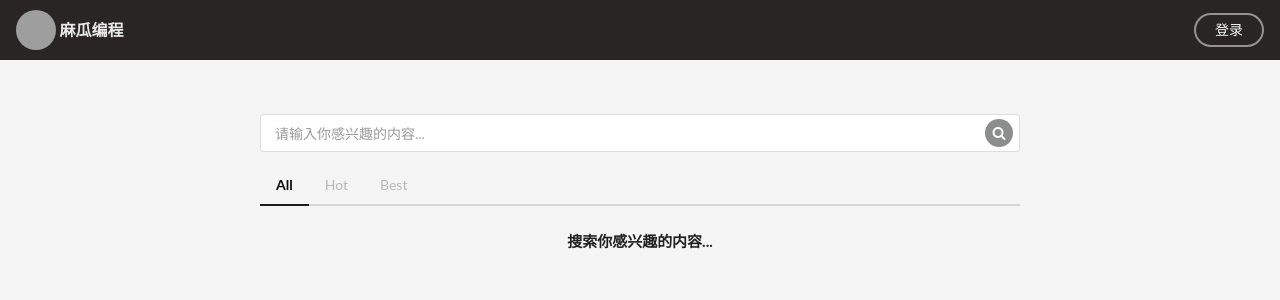
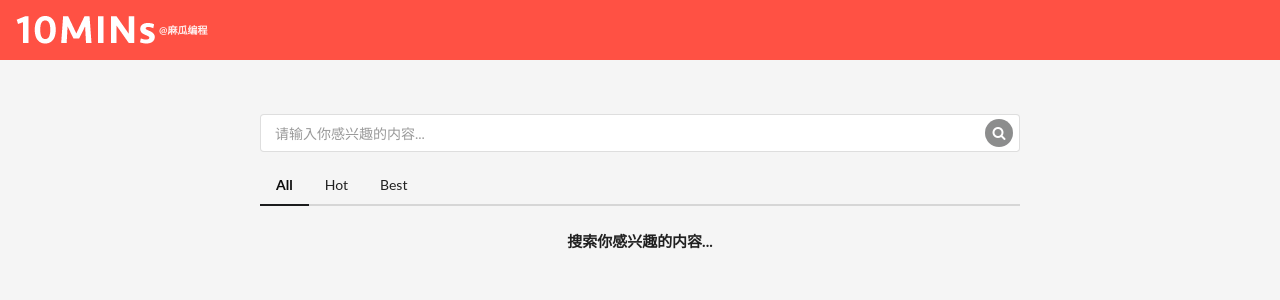
Before and after one commit to tzx119wade/tenmins, a Django app: page /search/ in a window 1280 px wide. Shown: the top 300 px of the page. Run offline with Django 3.2, Linux system fonts and the light colour scheme; grey boxes are pictures that could not be loaded.

Commit message:
update_search_1.03

```diff
--- a/firstapp/static/css/list_custom.css
+++ b/firstapp/static/css/list_custom.css
@@ -2,8 +2,8 @@ body {
     background-color: rgb(245, 245, 245);
     font-family: 'Raleway', sans-serif;
 }
-.ui.inverted.top.fixed.menu.borderless.red.menu {
-    background-color: #ff5144;
+.ui.inverted.top.fixed.menu.borderless.menu {
+    background-color:#ff5144;
 }
 
 
--- a/firstapp/templates/detail.html
+++ b/firstapp/templates/detail.html
@@ -20,7 +20,7 @@
 
     </head>
     <body>
-        <div class="ui inverted top fixed menu borderless red menu">
+        <div class="ui inverted top fixed menu borderless menu" style="background-color:#ff5144">
             <div class="header item">
                 <div class="ui image">
                   <a href="{% url 'index' %}">
--- a/firstapp/templates/search.html
+++ b/firstapp/templates/search.html
@@ -21,14 +21,8 @@
 <body>
   <div class="ui inverted fixed top borderless menu" style="height:60px;">
     <div class="header item">
-      <img src="https://cdn.sspai.com/user/725653_1488337112561.png?imageMogr2/quality/95/thumbnail/!80x80r/gravity/Center/crop/80x80" alt="" class="ui avatar image" style="width:40px;height:40px">
-      <span style="font-size:16px">麻瓜编程</span>
-    </div>
-
-    <div class="right menu">
-      <div class="item">
-        <button type="button" class="ui inverted basic circular button">登录</button>
-      </div>
+      <img src="{% static 'images/tenlogo.png' %}" alt="" class="ui image">
+      <span style="font-size:10px;margin-left:4px">@麻瓜编程</span>
     </div>
   </div>
 
@@ -51,27 +45,26 @@
       <!--菜单栏-->
       <div class="ui secondary pointing menu">
         {% if name == None %}
-          <a href="#" class="active disabled item">All</a>
-          <a href="#" class="disabled item">Hot</a>
-          <a href="#" class="disabled item">Best</a>
+          <a href="#" class="active item">All</a>
+          <a href="#" class="item">Hot</a>
+          <a href="#" class="item">Best</a>
         {% else %}
-          {% if 'all' in request.path   %}
+          {% if 'hot' not in  request.path and 'best' not in request.path %}
           <a href="?cate=all&name={{ name }}" class="active item">All</a>
-          {% else %}
+          <a href="?cate=hot&name={{ name }}" class="item">Hot</a>
+          <a href="?cate=best&name={{ name }}" class="item">Best</a>
+
+          {% elif 'hot' in request.path %}
           <a href="?cate=all&name={{ name }}" class="item">All</a>
+          <a href="?cate=hot&name={{ name }}" class="active item">Hot</a>
+          <a href="?cate=best&name={{ name }}" class="item">Best</a>
+
+          {% elif 'best' in request.path %}
+          <a href="?cate=all&name={{ name }}" class="item">All</a>
+          <a href="?cate=hot&name={{ name }}" class="item">Hot</a>
+          <a href="?cate=best&name={{ name }}" class="active item">Best</a>
           {% endif %}
 
-          {% if 'hot' in request.path %}
-            <a href="?cate=hot&name={{ name }}" class="active item">Hot</a>
-          {% else %}
-            <a href="?cate=hot&name={{ name }}" class="item">Hot</a>
-          {% endif %}
-
-          {% if 'best' in request.path %}
-            <a href="?cate=best&name={{ name }}" class="active item">Best</a>
-          {% else %}
-            <a href="?cate=best&name={{ name }}" class="item">Best</a>
-          {% endif %}
         {% endif %}
 
       </div>
@@ -82,6 +75,87 @@
       {% if name != None %}
           {% if article_list != None %}
               {% for article in article_list %}
+                {% if article.cate_choice == 'hot' %}
+                <div class="ui segment" style="width:760px;height:260px;">
+                  <a class="ui orange right ribbon label">hot</a>
+                  <div class="ui secondary menu">
+        <div class="item" style="padding-left:0px;">
+          <img src="{% static 'images/default.png' %}" class="ui circular image" style="width:40px;height:40px;">
+          <div class="ui list" style="margin-top:0px;margin-left:2px;">
+            <div class="item" style="color:#292525;font-weight:bold">
+              {{ article.author.username }}
+            </div>
+            <div class="item" style="font-size:10px;color:#9b9b9b">
+              {{ article.createtime }}
+            </div>
+          </div>
+        </div>
+        <div class="right menu">
+          <a href="#" class="item">
+            <i class="ellipsis horizontal icon"></i>
+          </a>
+        </div>
+      </div>
+
+                    <a href="{% url 'detail' article.id %}" class="ui right floated image">
+        <img src="{{ article.img }}" alt="" style="object-fit:cover;width:180px;height:110px">
+                    </a>
+
+                    <h3 class="ui header" style="margin-top:0px;">{{ article.title }}</h3>
+                    <p style="color:#4a4a4a;line-height:1.625;">{{ article.content | truncatechars:200 }}</p>
+                    <div class="ui secondary menu">
+        <div class="item">
+          <i class="empty heart icon"></i>
+          <span>{{ article.views }}</span>
+        </div>
+        <div class="item">
+          <i class="comment outline icon"></i>
+          <span>{{ article.article_comment.count }}</span>
+        </div>
+
+      </div>
+                </div>
+                {% elif article.cate_choice == 'best' %}
+                <div class="ui segment" style="width:760px;height:260px;">
+                  <a class="ui teal right ribbon label">best</a>
+                  <div class="ui secondary menu">
+        <div class="item" style="padding-left:0px;">
+          <img src="{% static 'images/default.png' %}" class="ui circular image" style="width:40px;height:40px;">
+          <div class="ui list" style="margin-top:0px;margin-left:2px;">
+            <div class="item" style="color:#292525;font-weight:bold">
+              {{ article.author.username }}
+            </div>
+            <div class="item" style="font-size:10px;color:#9b9b9b">
+              {{ article.createtime }}
+            </div>
+          </div>
+        </div>
+        <div class="right menu">
+          <a href="#" class="item">
+            <i class="ellipsis horizontal icon"></i>
+          </a>
+        </div>
+      </div>
+
+                    <a href="{% url 'detail' article.id %}" class="ui right floated image">
+        <img src="{{ article.img }}" alt="" style="object-fit:cover;width:180px;height:110px">
+                    </a>
+
+                    <h3 class="ui header" style="margin-top:0px;">{{ article.title }}</h3>
+                    <p style="color:#4a4a4a;line-height:1.625;">{{ article.content | truncatechars:200 }}</p>
+                    <div class="ui secondary menu">
+        <div class="item">
+          <i class="empty heart icon"></i>
+          <span>{{ article.views }}</span>
+        </div>
+        <div class="item">
+          <i class="comment outline icon"></i>
+          <span>{{ article.article_comment.count }}</span>
+        </div>
+
+      </div>
+                </div>
+                {% else %}
                 <div class="ui segment" style="width:760px;height:260px;">
                   <div class="ui secondary menu">
         <div class="item" style="padding-left:0px;">
@@ -102,7 +176,7 @@
         </div>
       </div>
 
-        <a href="#" class="ui right floated image">
+                    <a href="{% url 'detail' article.id %}" class="ui right floated image">
         <img src="{{ article.img }}" alt="" style="object-fit:cover;width:180px;height:110px">
                     </a>
 
```
Also changed, not shown: other parts of firstapp/templates/search.html (+1 -0 lines), firstapp/templates/demo.html (deleted, +0 -31 lines), firstapp/templates/index.html (+11 -0 lines), db.sqlite3, firstapp/views.py (line endings or trailing spaces). Lines whose indentation alone changed are shown as unchanged.
